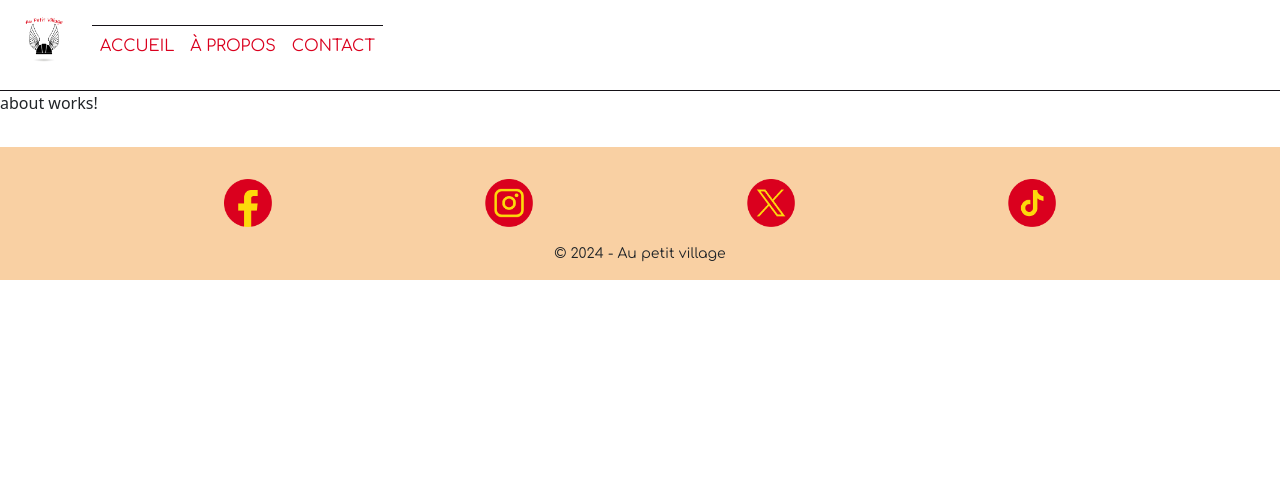
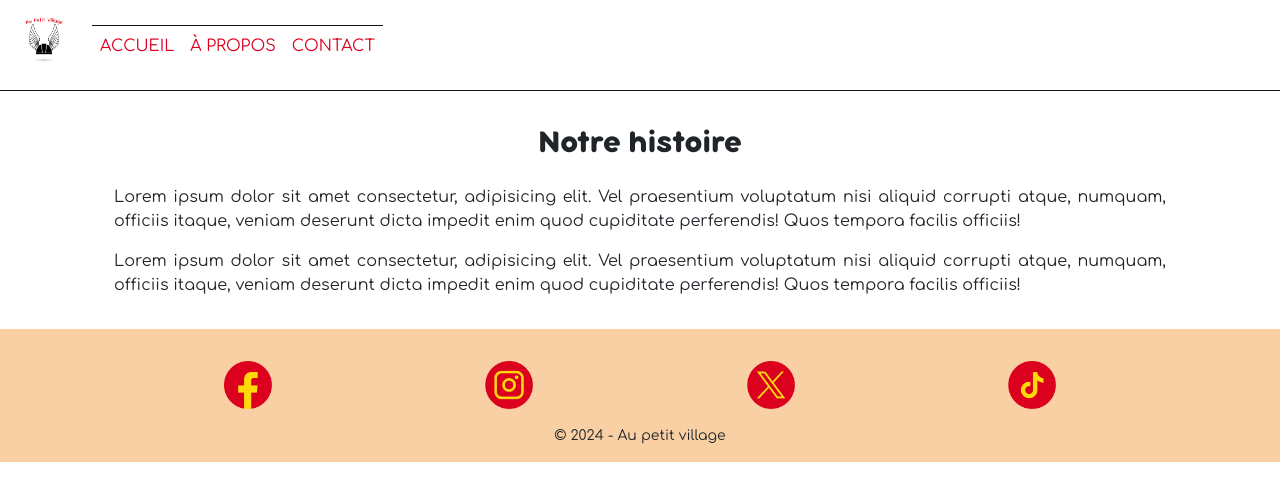
Before and after one commit to JCthedevelop3r/Dynamiser_un_site_web_avec_Angular, an Angular app: page /a-propos in a window 1280 px wide. Shown: the top 500 px of the page. Built offline with nearby package versions, Linux system fonts and the light colour scheme.

Commit message:
Code the basic HTML and CSS of the about page

```diff
--- a/src/app/about/about.component.css
+++ b/src/app/about/about.component.css
@@ -0,0 +1,10 @@
+h2 {
+    text-align: center;
+    padding-top: 2rem;
+    padding-bottom: 1rem;
+}
+
+p {
+    padding: 0 2rem;
+    text-align: justify;
+}
--- a/src/app/about/about.component.html
+++ b/src/app/about/about.component.html
@@ -1 +1,16 @@
-<p>about works!</p>
+<div class="about container">
+  <h2>Notre histoire</h2>
+
+  <p>
+    Lorem ipsum dolor sit amet consectetur, adipisicing elit. Vel praesentium
+    voluptatum nisi aliquid corrupti atque, numquam, officiis itaque, veniam
+    deserunt dicta impedit enim quod cupiditate perferendis! Quos tempora
+    facilis officiis!
+  </p>
+  <p>
+    Lorem ipsum dolor sit amet consectetur, adipisicing elit. Vel praesentium
+    voluptatum nisi aliquid corrupti atque, numquam, officiis itaque, veniam
+    deserunt dicta impedit enim quod cupiditate perferendis! Quos tempora
+    facilis officiis!
+  </p>
+</div>
--- a/src/app/home/home.component.css
+++ b/src/app/home/home.component.css
@@ -1,9 +1,5 @@
 .home {
     font-family: 'Comfortaa', sans-serif;
-}
-
-h1 {
-    font-family: 'Bubbleboddy_neue', serif;
 }
 
 .presentation-text {
@@ -34,10 +30,6 @@ h1 {
     border: none;
 }
 
-h2 {
-    font-family: 'Bubbleboddy_neue', serif;
-}
-
 .btn {
     background-color: #da001e;
     color: #fdd90b;
--- a/src/styles.css
+++ b/src/styles.css
@@ -11,3 +11,14 @@
         url('./assets/fonts/Bubbleboddy_neue/bubbleboddyneue-regular trial.ttf') format('truetype'),
         url('./assets/fonts/Bubbleboddy_neue/BubbleboddyNeue-Thin Trial.ttf') format('truetype');
 }
+
+h1,
+h2,
+h3,
+h4 {
+    font-family: 'Bubbleboddy_neue', serif;
+}
+
+p {
+    font-family: 'Comfortaa', sans-serif;
+}
```
